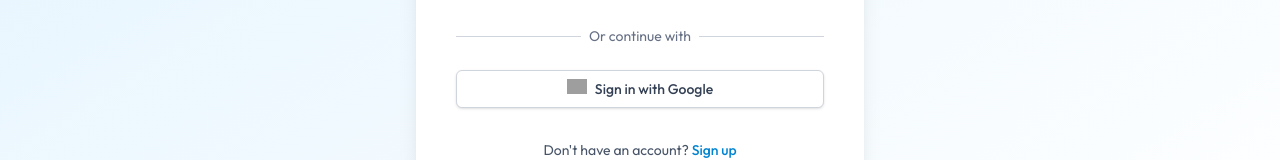
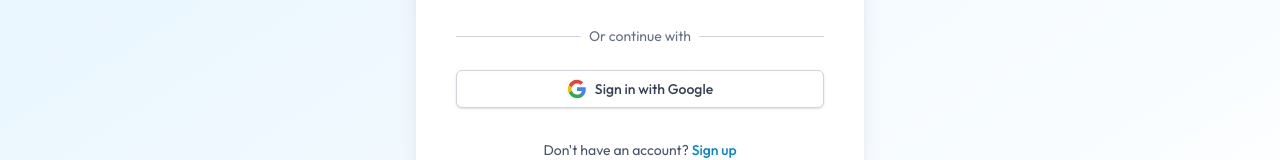
Before and after one commit to askadora/Adora_Utility_AI, a Next.js app: page /auth/signin in a window 1280 px wide. Shown: the part 502-662 px from the top of the page. Built offline with nearby package versions, Linux system fonts and the light colour scheme; no server answers; grey boxes are pictures that could not be loaded.

Commit message:
google signin icon fix

```diff
--- a/src/app/auth/signin/page.tsx
+++ b/src/app/auth/signin/page.tsx
@@ -168,10 +168,15 @@ export default function SignIn() {
             <button
               onClick={handleGoogleSignIn}
               disabled={isGoogleLoading || isLoading}
-              className="w-full flex justify-center py-2 px-4 border border-gray-300 rounded-md shadow-sm text-sm font-medium text-gray-700 bg-white hover:bg-gray-50 disabled:opacity-50 disabled:cursor-not-allowed dark:bg-gray-700 dark:text-gray-200 dark:border-gray-600 dark:hover:bg-gray-600"
+              className="w-full flex items-center justify-center px-4 py-2 border border-gray-300 dark:border-gray-600 rounded-md shadow-sm text-sm font-medium text-gray-700 dark:text-gray-200 bg-white dark:bg-gray-900 hover:bg-gray-50 dark:hover:bg-gray-800 focus:outline-none focus:ring-2 focus:ring-offset-2 focus:ring-sky-500 dark:focus:ring-offset-gray-800"
             >
-              <Image src="/google-icon.svg" alt="Google Icon" width={20} height={20} className="mr-2" />
-              Sign in with Google
+              <svg className="w-5 h-5 mr-2" viewBox="0 0 24 24" fill="none" xmlns="http://www.w3.org/2000/svg">
+                <path d="M22.56 12.25c0-.78-.07-1.53-.2-2.25H12v4.26h5.92c-.26 1.37-1.04 2.53-2.21 3.31v2.77h3.57c2.08-1.92 3.28-4.74 3.28-8.09z" fill="#4285F4"/>
+                <path d="M12 23c2.97 0 5.46-.98 7.28-2.66l-3.57-2.77c-.98.66-2.23 1.06-3.71 1.06-2.86 0-5.29-1.93-6.16-4.53H2.18v2.84C3.99 20.53 7.7 23 12 23z" fill="#34A853"/>
+                <path d="M5.84 14.09c-.22-.66-.35-1.36-.35-2.09s.13-1.43.35-2.09V7.07H2.18C1.43 8.55 1 10.22 1 12s.43 3.45 1.18 4.93l2.85-2.22.81-.62z" fill="#FBBC05"/>
+                <path d="M12 5.38c1.62 0 3.06.56 4.21 1.64l3.15-3.15C17.45 2.09 14.97 1 12 1 7.7 1 3.99 3.47 2.18 7.07l3.66 2.84c.87-2.6 3.3-4.53 6.16-4.53z" fill="#EA4335"/>
+              </svg>
+              {isGoogleLoading ? 'Signing in...' : 'Sign in with Google'}
             </button>
           </div>
         </div>
```
